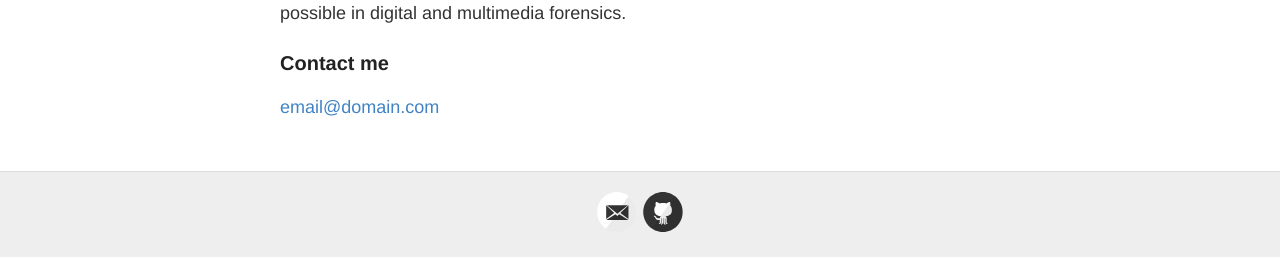
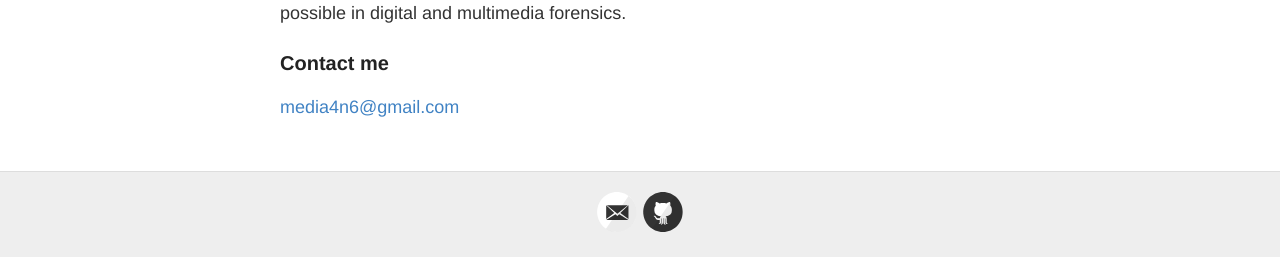
Before and after one commit to ronin4n6labs/Ronin4n6Labs.github.io, a Jekyll site: the page built from about.md, in a window 1280 px wide. Shown: the part 913-1170 px from the top of the page. Built offline with Jekyll 4.4.1, drawn with Linux system fonts in a browser that asks for light colours.

Commit message:
Updated about.md email info.

```diff
--- a/about.md
+++ b/about.md
@@ -28,4 +28,4 @@ Through this platform, I aim to share insights from my research, engage with the
 
 ### Contact me
 
-[email@domain.com](mailto:email@domain.com)
+[media4n6@gmail.com](mailto:media4n6@gmail.com)
```
